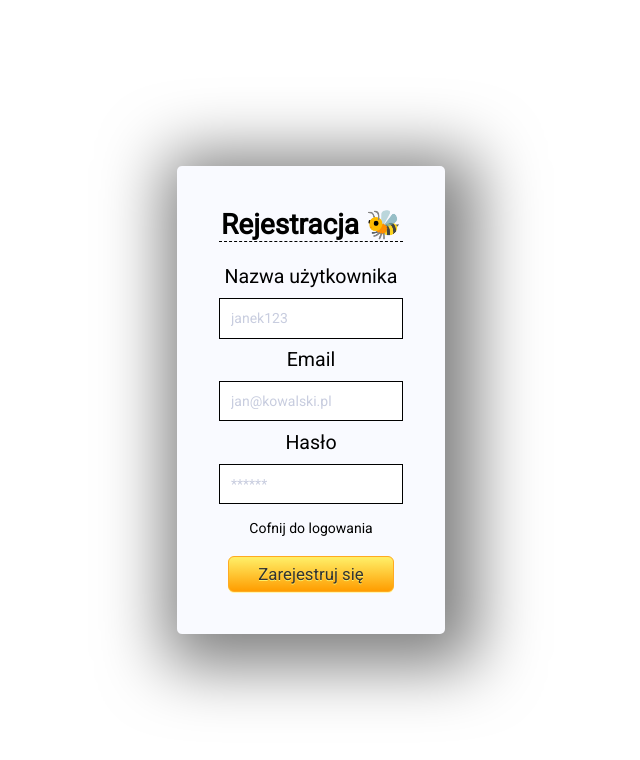
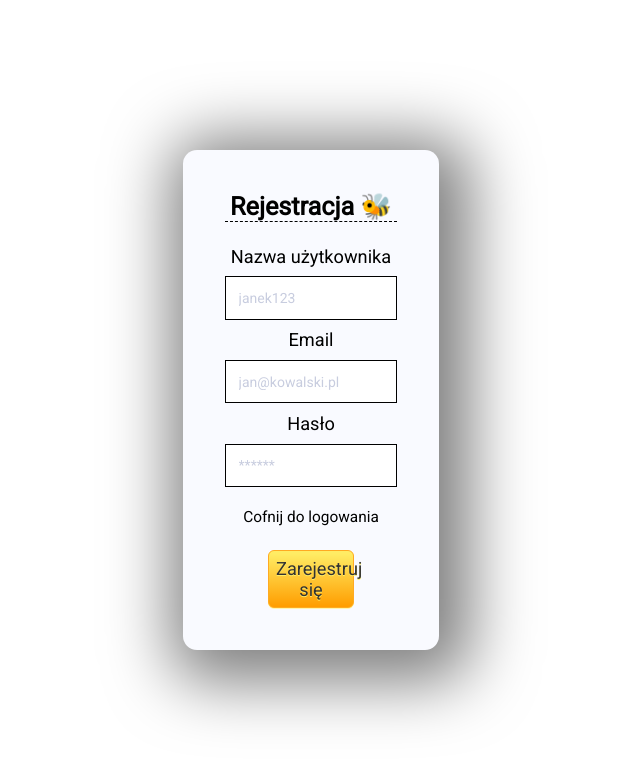
Before and after one commit to damiansierocki/beeapp, a Vue app: page /register in a window 1280 px wide. Shown: the top 760 px of the page, without its empty margins (329-969 px from the left). Built offline with nearby package versions, Linux system fonts and the light colour scheme; no server answers.

Commit message:
added some animations

```diff
--- a/public/index.html
+++ b/public/index.html
@@ -29,6 +29,10 @@
             integrity="sha384-v0OPwyxrMWxEgAVlmUqvjeEr48Eh/SOZ2DRtVYJCx1ZNDfWBfNMWUjwUwBCJgfO4"
             crossorigin="anonymous"
         ></script>
+        <link
+            rel="stylesheet"
+            href="https://cdnjs.cloudflare.com/ajax/libs/animate.css/4.1.1/animate.min.css"
+        />
         <title><%= htmlWebpackPlugin.options.title %></title>
     </head>
     <body>
--- a/src/App.vue
+++ b/src/App.vue
@@ -1,12 +1,17 @@
 <template>
     <div id="app">
-        <router-view />
+        <transition
+            enter-active-class="animate__animated animate__lightSpeedInLeft animate__faster"
+            leave-active-class="animate__animated animate__lightSpeedOutRight animate__faster"
+            mode="out-in"
+            appear
+        >
+            <router-view />
+        </transition>
     </div>
 </template>
 
 <script>
-import "animate.css";
-
 export default {};
 </script>
 
@@ -25,12 +30,4 @@ html {
     box-sizing: border-box;
     font-family: "Roboto", sans-serif;
 }
-
-// .login,
-// .register {
-//     background-image: url("./assets/background.jpg");
-//     background-position: center;
-//     background-repeat: no-repeat;
-//     background-size: cover;
-// }
 </style>
--- a/src/components/Nav.vue
+++ b/src/components/Nav.vue
@@ -1,10 +1,19 @@
 <template>
     <div class="nav">
-        <About v-if="showAbout" @close="toggleAbout"></About>
+        <transition
+            enter-active-class="animate__animated animate__backInDown animate__faster"
+            leave-active-class="animate__animated animate__backOutUp animate__faster"
+            mode="out-in"
+            appear
+        >
+            <About v-if="showAbout" @close="toggleAbout"></About>
+        </transition>
+
         <div class="nav-left">
             <span class="nav-left__icon" @click="openNavLeft">
                 <i class="fas fa-bars"></i>
             </span>
+
             <div class="nav-left__menu">
                 <span class="nav-left__close" @click="closeNavLeft">
                     <i class="fas fa-times"></i>
@@ -26,6 +35,7 @@
             <span class="nav-right__icon" @click="toggleRightMenu">
                 <i class="fas fa-caret-down fa-rotate-270"> </i>
             </span>
+
             <div class="nav-right__menu">
                 <h2 class="nav-right__menu-username">
                     {{ userProfile.username }}
@@ -64,6 +74,7 @@ export default {
     },
     methods: {
         openNavLeft() {
+            // const navLeft = document.querySelector(".nav-left");
             const navLeftMenu = document.querySelector(".nav-left__menu");
 
             navLeftMenu.style.display = "flex";
@@ -130,7 +141,7 @@ export default {
             transition: all 0.2s;
 
             &:active {
-                transform: scale(1.3);
+                transform: scale(1.2);
             }
         }
 
@@ -158,7 +169,7 @@ export default {
             transition: all 0.2s;
 
             &:active {
-                transform: scale(1.3);
+                transform: scale(1.2);
             }
         }
 
@@ -175,7 +186,7 @@ export default {
             transition: all 0.2s;
 
             &:active {
-                transform: scale(1.3);
+                transform: scale(1.2);
             }
         }
     }
@@ -198,7 +209,7 @@ export default {
             transition: all 0.2s;
 
             &:active {
-                transform: scale(1.3);
+                transform: scale(1.2);
             }
         }
 
@@ -233,7 +244,7 @@ export default {
             transition: all 0.2s;
 
             &:active {
-                transform: scale(1.3);
+                transform: scale(1.2);
             }
         }
 
@@ -379,7 +390,7 @@ export default {
                 transition: all 0.2s;
 
                 &:hover {
-                    transform: scale(1.3);
+                    transform: scale(1.2);
                 }
 
                 &:active {
@@ -397,7 +408,7 @@ export default {
                 transition: all 0.2s;
 
                 &:hover {
-                    transform: scale(1.3);
+                    transform: scale(1.2);
                 }
             }
 
@@ -410,7 +421,7 @@ export default {
                 transition: all 0.2s;
 
                 &:hover {
-                    transform: scale(1.3);
+                    transform: scale(1.2);
                 }
             }
         }
@@ -430,7 +441,7 @@ export default {
                 transition: all 0.2s;
 
                 &:hover {
-                    transform: scale(1.3);
+                    transform: scale(1.2);
                 }
 
                 &:active {
@@ -458,7 +469,7 @@ export default {
                 transition: all 0.2s;
 
                 &:hover {
-                    transform: scale(1.3);
+                    transform: scale(1.2);
                 }
             }
 
--- a/src/components/PasswordReset.vue
+++ b/src/components/PasswordReset.vue
@@ -22,20 +22,37 @@
                         v-model.trim="email"
                     />
                 </form>
-                <p v-if="errorMsg !== ''" class="content__p content__p--error">
-                    {{ errorMsg }}
-                </p>
+                <transition
+                    enter-active-class="animate__animated animate__shakeX animate__faster"
+                    mode="out-in"
+                    appear
+                >
+                    <p
+                        v-if="errorMsg !== ''"
+                        class="content__p content__p--error"
+                    >
+                        {{ errorMsg }}
+                    </p></transition
+                >
                 <button @click="resetPassword()" class="btn">
                     Zresetuj
                 </button>
             </div>
 
-            <div v-else class="content__extras">
-                <p class="content__p--success">Sukces 👍</p>
-                <p class="content__p">
-                    Sprawdź email w celu odnalezienia linka do resetowania hasła
-                </p>
-            </div>
+            <transition
+                v-else
+                enter-active-class="animate__animated animate__bounceIn animate__fast"
+                mode="out-in"
+                appear
+            >
+                <div class="content__extras">
+                    <p class="content__p--success">Sukces 👍</p>
+                    <p class="content__p">
+                        Sprawdź email w celu odnalezienia linka do resetowania
+                        hasła
+                    </p>
+                </div>
+            </transition>
         </div>
     </div>
 </template>
@@ -161,7 +178,7 @@ export default {
                 transition: all 0.2s;
 
                 &:hover {
-                    transform: scale(1.3);
+                    transform: scale(1.2);
                 }
             }
 
--- a/src/views/Register.vue
+++ b/src/views/Register.vue
@@ -83,22 +83,23 @@ export default {
             padding: 3rem;
             display: flex;
             flex-direction: column;
-            border-radius: 5px;
+            border-radius: 1rem;
             box-shadow: 10px 10px 64px 22px rgba(0, 0, 0, 0.5);
+            width: 90vw;
 
             &__header {
-                font-size: 2rem;
+                font-size: 2.2rem;
                 border-bottom: 1px dashed black;
                 margin-bottom: 1rem;
             }
 
             &__label {
                 margin: 0.7rem 0 0.7rem 0;
-                font-size: 1.4rem;
+                font-size: 1.6rem;
             }
 
             &__input {
-                padding: 0.8rem;
+                padding: 1rem;
                 border: 0.5px solid black;
                 font-size: 1rem;
 
@@ -116,7 +117,7 @@ export default {
 
             &__extras {
                 margin-top: 10px;
-                font-size: 1rem;
+                font-size: 1.1rem;
             }
 
             &__list {
@@ -127,17 +128,19 @@ export default {
 
             &__item {
                 line-height: 2rem;
+                padding: 0.4rem;
             }
 
             &__link {
                 text-decoration: none;
                 color: black;
+                padding: 0.4rem;
             }
 
             .btn {
                 margin: 0 auto;
                 margin-top: 1rem;
-                width: 90%;
+                width: 50%;
                 box-shadow: 0px 1px 0px 0px #fff6af;
                 background: linear-gradient(
                     to bottom,
@@ -149,8 +152,8 @@ export default {
                 border: 1px solid #ffaa22;
                 display: block;
                 color: #333333;
-                font-size: 1.2rem;
-                padding: 7px 25px;
+                font-size: 1.3rem;
+                padding: 0.5rem;
                 text-shadow: 0px 1px 0px #ffee66;
 
                 &:active {
@@ -162,10 +165,84 @@ export default {
     }
 }
 
+@media (min-width: 480px) {
+    .register {
+        .content {
+            .form {
+                width: 70vw;
+
+                &__header {
+                    font-size: 2.1rem;
+                }
+
+                &__label {
+                    font-size: 1.5rem;
+                }
+
+                &__input {
+                    padding: 0.9rem;
+                }
+
+                &__extras {
+                    font-size: 1.05rem;
+                }
+
+                .btn {
+                    font-size: 1.2rem;
+                }
+            }
+        }
+    }
+}
+
+@media (min-width: 768px) {
+    .register {
+        .content {
+            .form {
+                width: 50vw;
+
+                &__header {
+                    font-size: 2rem;
+                }
+
+                &__label {
+                    font-size: 1.4rem;
+                }
+
+                &__input {
+                    padding: 0.9rem;
+                }
+
+                &__extras {
+                    font-size: 1rem;
+                }
+
+                .btn {
+                    font-size: 1.1rem;
+                }
+            }
+        }
+    }
+}
+
 @media (min-width: 1024px) {
     .register {
         .content {
             .form {
+                width: 25vw;
+
+                &__header {
+                    font-size: 1.8rem;
+                }
+
+                &__label {
+                    font-size: 1.3rem;
+                }
+
+                &__input {
+                    padding: 0.9rem;
+                }
+
                 &__link {
                     cursor: pointer;
                     transition: all 0.2s;
@@ -178,6 +255,7 @@ export default {
                 .btn {
                     cursor: pointer;
                     transition: all 0.2s;
+                    font-size: 1rem;
 
                     &:hover {
                         font-weight: bold;
@@ -187,4 +265,14 @@ export default {
         }
     }
 }
+
+@media (min-width: 1200px) {
+    .register {
+        .content {
+            .form {
+                width: 20vw;
+            }
+        }
+    }
+}
 </style>
```
Also changed, not shown: src/views/Login.vue (+106 -11 lines).
